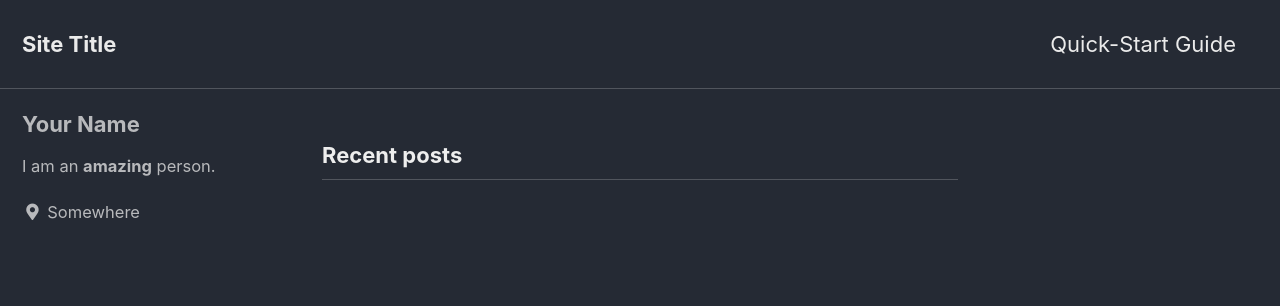
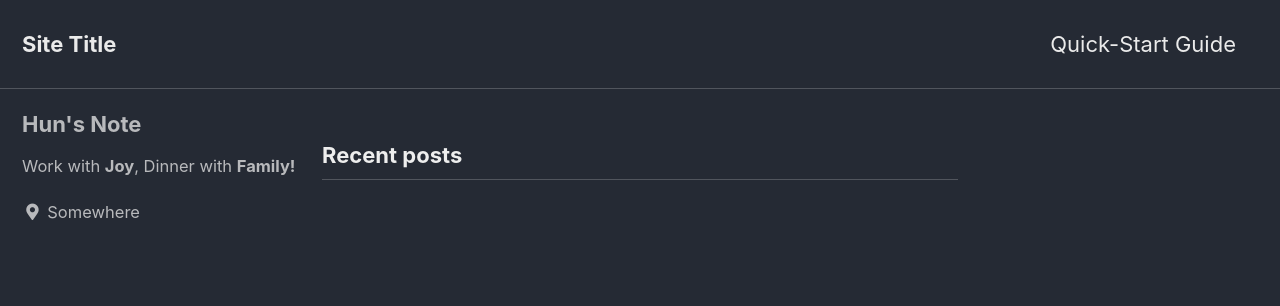
Before and after one commit to blitz2200/blitz2200.github.io, a Jekyll site: the page built from index.html, in a window 1280 px wide. Shown: the top 306 px of the page. Built offline with Jekyll 4.4.1, drawn with Linux system fonts in a browser that asks for light colours; cached includes are drawn as plain includes; the list of posts is cut into pages by our own code.

Commit message:
이름 업데이트

```diff
--- a/_config.yml
+++ b/_config.yml
@@ -20,7 +20,7 @@ title                    : "Site Title"
 title_separator          : "-"
 subtitle                 : # site tagline that appears below site title in masthead
 name                     : "Hun's Note"
-description              : "Work with Joy, Dinner with Family"
+description              : "Work with Joy, Dinner with Family!"
 url                      : # the base hostname & protocol for your site e.g. "https://mmistakes.github.io"
 baseurl                  : # the subpath of your site, e.g. "/blog"
 repository               : # GitHub username/repo-name e.g. "mmistakes/minimal-mistakes"
@@ -101,9 +101,9 @@ analytics:
 
 # Site Author
 author:
-  name             : "Your Name"
+  name             : "Hun's Note"
   avatar           : # path of avatar image, e.g. "/assets/images/bio-photo.jpg"
-  bio              : "I am an **amazing** person."
+  bio              : "Work with **Joy**, Dinner with **Family!**"
   location         : "Somewhere"
   email            :
   links:
```
